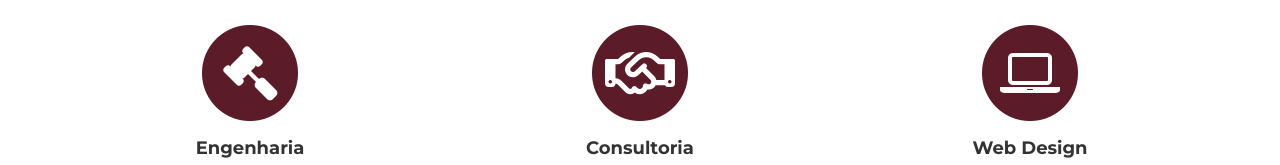
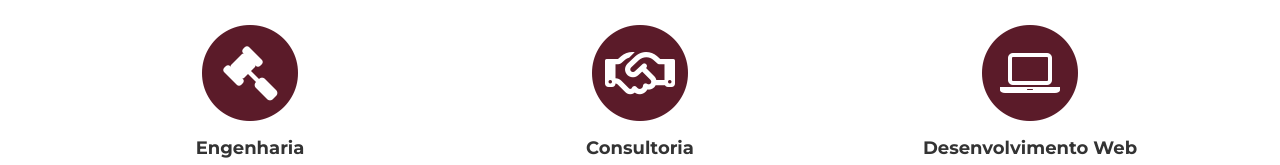
Before and after one commit to flaviaemery/curriculo, a plain HTML site: page index.html in a window 1280 px wide. Shown: the part 840-1005 px from the top of the page. Drawn offline with Linux system fonts and the light colour scheme; a web font is replaced by a local one.

Commit message:
mudança para desenvolvimento web

```diff
--- a/index.html
+++ b/index.html
@@ -93,7 +93,7 @@
               <i class="fa fa-circle fa-stack-2x text-primary"></i>
               <i class="fa fa-laptop fa-stack-1x fa-inverse"></i>
             </span>
-            <h4 class="service-heading">Web Design</h4>
+            <h4 class="service-heading">Desenvolvimento Web</h4>
             <p class="text-muted">Linux, Git, Html, CSS, Banco de dados, phpMyAdmin, conhecimento em PHP, linguagem c e Java. <Br>Página GitHub: <br><a href="https://github.com/flaviaemery" target="_blank">GitHub</a></p>
           </div>
         </div>
```
